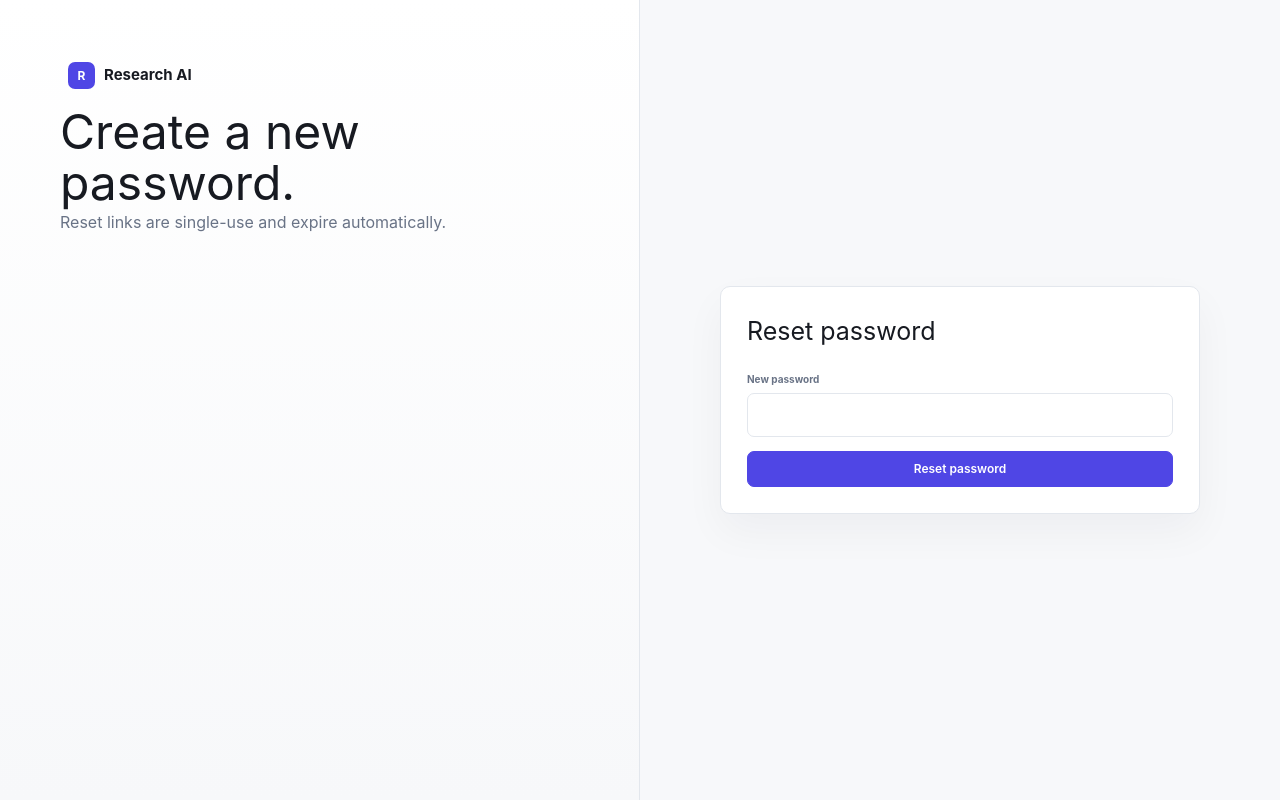
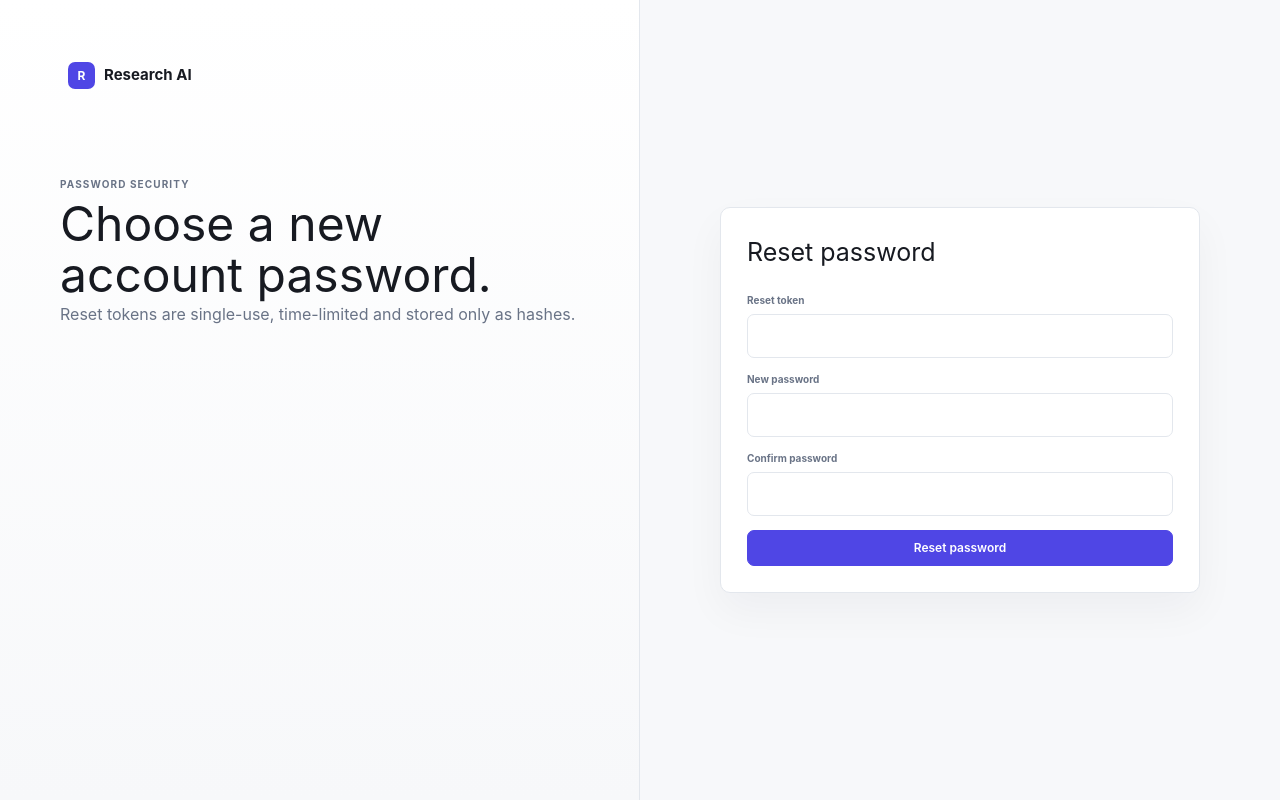
Before and after one commit to mehrabja/research-ai, a Next.js app in the folder apps/web/: page /reset-password in a window 1280 px wide. Built offline with nearby package versions, Linux system fonts and the light colour scheme.

Commit message:
M39 F13: implement reset-password page

```diff
--- a/apps/web/src/app/reset-password/page.tsx
+++ b/apps/web/src/app/reset-password/page.tsx
@@ -1,12 +1,37 @@
 "use client";
 
 import Link from "next/link";
-import { FormEvent, useState } from "react";
-import { useSearchParams } from "next/navigation";
+import {useSearchParams} from "next/navigation";
+import {useEffect,useState} from "react";
 
-export default function ResetPasswordPage() {
-  const token=useSearchParams().get("token") ?? "";
-  const [password,setPassword]=useState(""); const [done,setDone]=useState(false); const [error,setError]=useState("");
-  async function submit(e:FormEvent){e.preventDefault();setError("");const r=await fetch("/api/backend/auth/password-reset/confirm",{method:"POST",headers:{"content-type":"application/json"},body:JSON.stringify({token,new_password:password})});if(r.ok)setDone(true);else{const d=await r.json().catch(()=>({}));setError(d?.detail??"Reset failed.");}}
-  return <div className="auth-page"><div className="auth-side"><Link className="brand" href="/"><span className="brand-mark">R</span><span>Research AI</span></Link><h1>Create a new password.</h1><p>Reset links are single-use and expire automatically.</p></div><div className="auth-main"><div className="auth-card"><h2>Reset password</h2>{done?<div className="notice">Password reset completed. <Link href="/login">Sign in</Link>.</div>:<form className="auth-form" onSubmit={submit}><div className="field"><label>New password</label><input className="input" type="password" minLength={15} value={password} onChange={e=>setPassword(e.target.value)} required /></div>{error?<div className="notice error">{error}</div>:null}<button className="btn primary">Reset password</button></form>}</div></div></div>;
+export const dynamic="force-dynamic";
+
+export default function ResetPasswordPage(){
+  const params=useSearchParams();
+  const [token,setToken]=useState("");
+  const [password,setPassword]=useState("");
+  const [confirm,setConfirm]=useState("");
+  const [error,setError]=useState("");
+  const [done,setDone]=useState(false);
+  const [busy,setBusy]=useState(false);
+  useEffect(()=>setToken(params.get("token")??""),[params]);
+
+  async function submit(e:React.FormEvent){
+    e.preventDefault();setError("");
+    if(password.length<15){setError("Password must be at least 15 characters.");return}
+    if(password!==confirm){setError("Passwords do not match.");return}
+    setBusy(true);
+    try{
+      const res=await fetch("/api/backend/auth/password-reset/confirm",{method:"POST",headers:{"content-type":"application/json"},body:JSON.stringify({token,new_password:password})});
+      const body=await res.json().catch(()=>({}));
+      if(!res.ok)throw new Error(typeof body?.detail==="string"?body.detail:"Password reset failed.");
+      setDone(true);
+    }catch(e){setError(e instanceof Error?e.message:"Password reset failed.");}
+    finally{setBusy(false);}
+  }
+
+  return <div className="auth-page">
+    <section className="auth-side"><Link className="brand" href="/"><span className="brand-mark">R</span><span>Research AI</span></Link><div className="eyebrow" style={{marginTop:70}}>Password security</div><h1>Choose a new account password.</h1><p>Reset tokens are single-use, time-limited and stored only as hashes.</p></section>
+    <section className="auth-main"><div className="auth-card"><h2>Reset password</h2>{error&&<div className="notice error" style={{marginTop:14}}>{error}</div>}{done?<><div className="notice success" style={{marginTop:14}}>Password reset completed.</div><Link className="btn primary" href="/login" style={{marginTop:14,display:"inline-block"}}>Return to login</Link></>:<form className="auth-form" onSubmit={submit}><div className="field"><label>Reset token</label><input className="input" value={token} onChange={e=>setToken(e.target.value)} required/></div><div className="field"><label>New password</label><input className="input" type="password" value={password} onChange={e=>setPassword(e.target.value)} minLength={15} required/></div><div className="field"><label>Confirm password</label><input className="input" type="password" value={confirm} onChange={e=>setConfirm(e.target.value)} minLength={15} required/></div><button className="btn primary" disabled={busy||!token}>{busy?"Resetting…":"Reset password"}</button></form>}</div></section>
+  </div>;
 }
```
